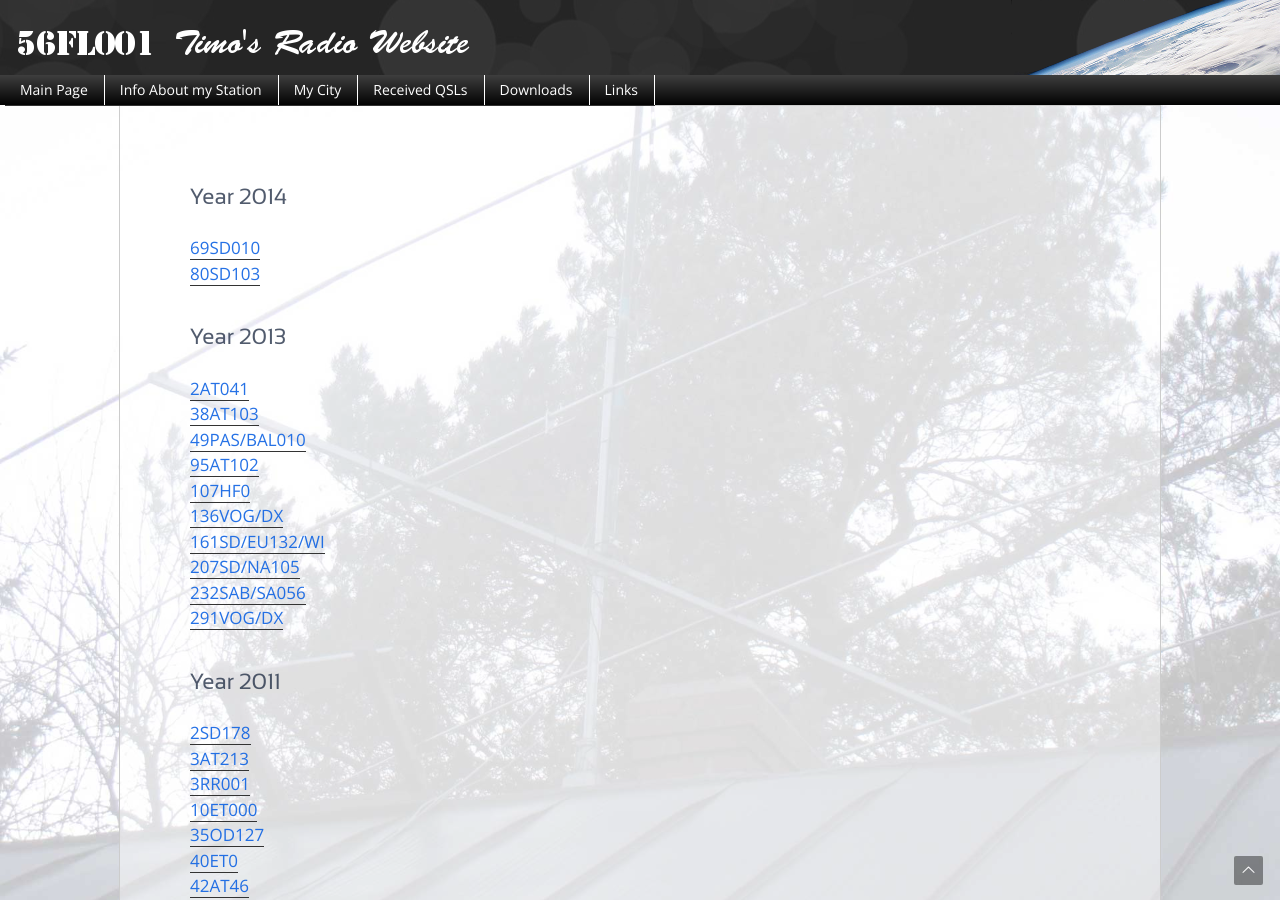
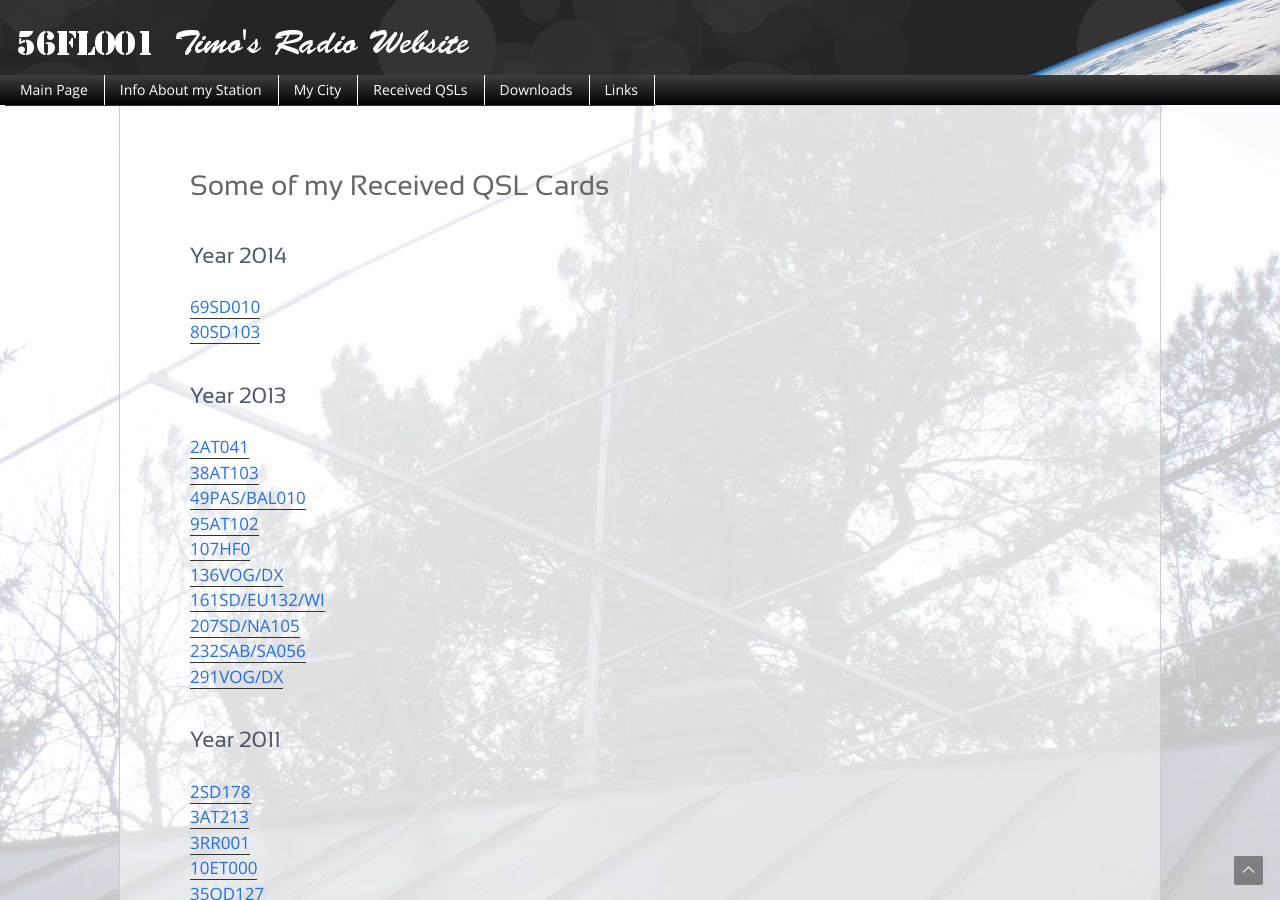
Before and after one commit to teear/56fl001.fldx.org, a Jekyll site: the page built from qsls.html, in a window 1280 px wide and 900 px high. Built offline with Jekyll 4.4.1, drawn with Linux system fonts in a browser that asks for light colours.

Commit message:
Added H1 to the page

```diff
--- a/qsls.html
+++ b/qsls.html
@@ -2,6 +2,8 @@
 layout: default
 title: Some of my Received QSL Cards
 ---
+
+<h1>Some of my Received QSL Cards</h1>
 
 <h2>Year 2014</h2>
 
```
